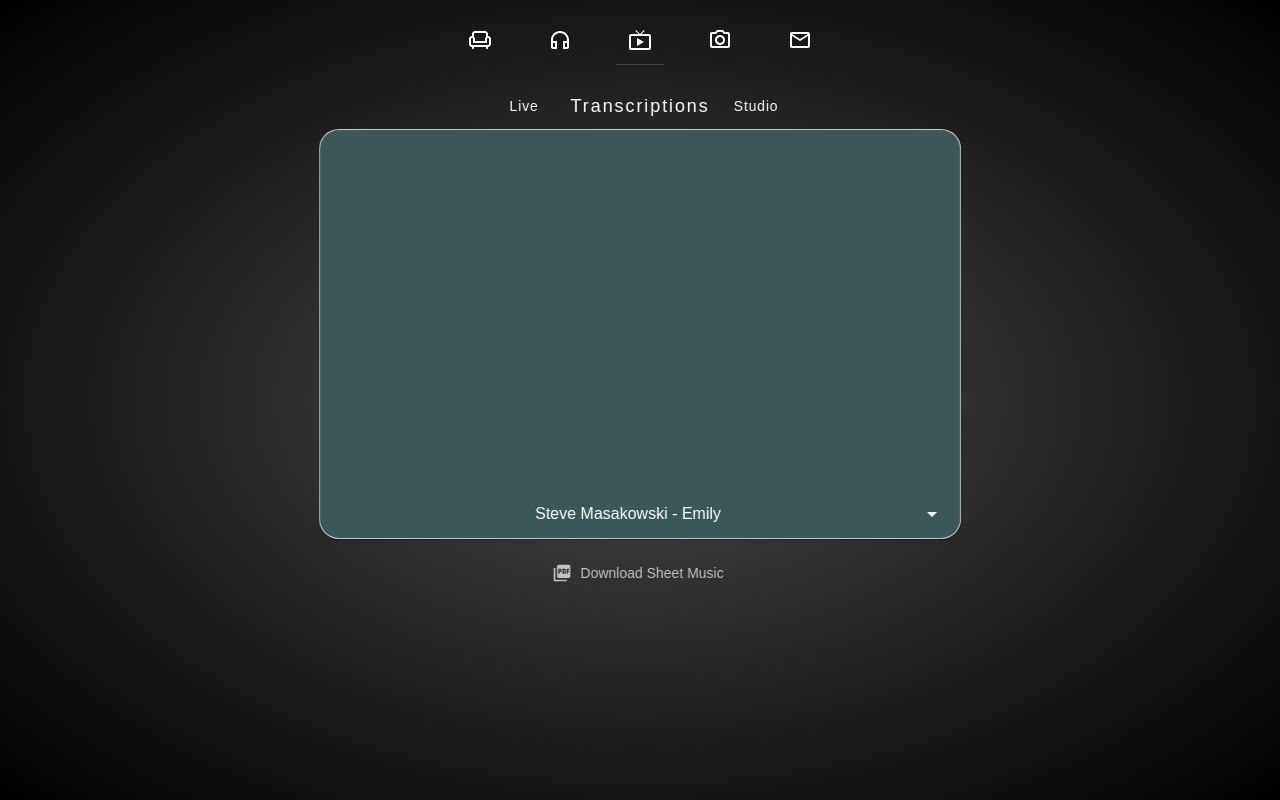
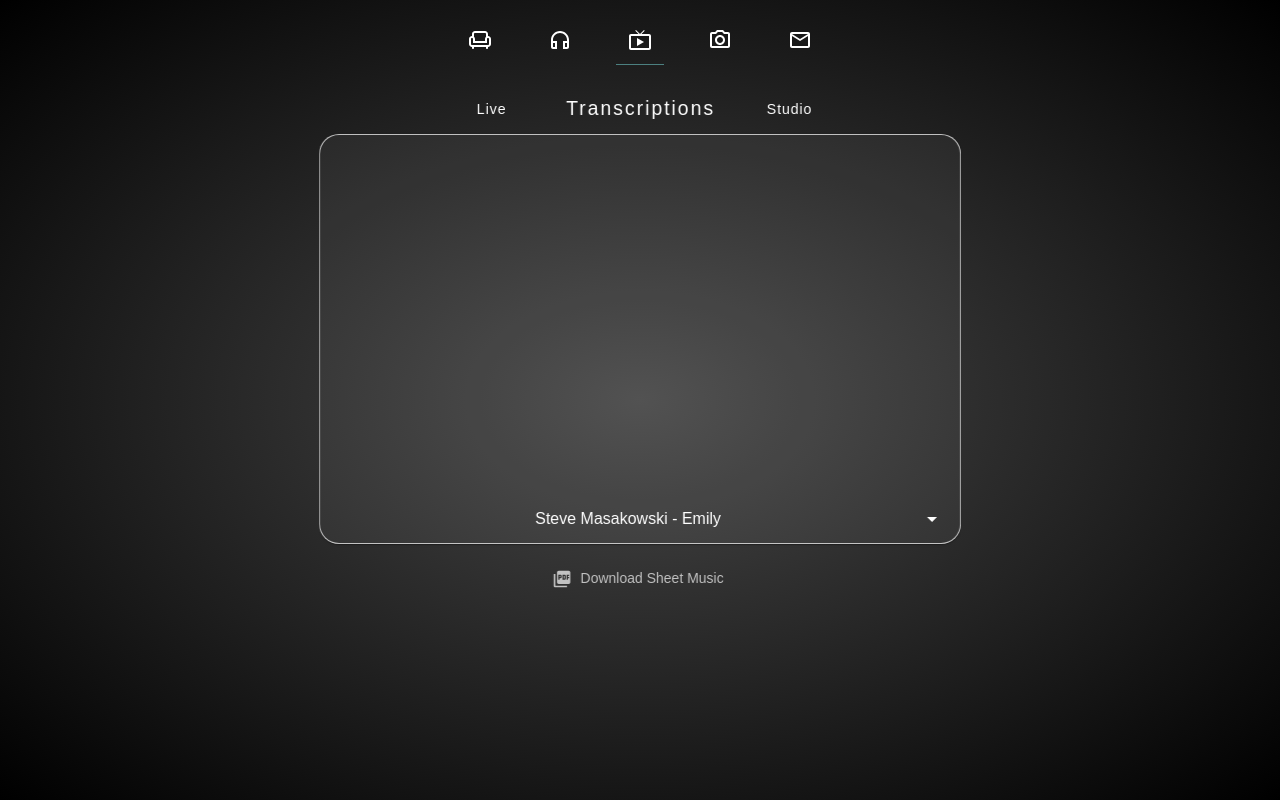
Before and after one commit to jameseaster/music-website, a React (Vite) app: page / in a window 1280 px wide. Both pictures are taken after a click on the button 640 px from the left and 39 px from the top of the page. Built offline with nearby package versions, Linux system fonts and the light colour scheme.

Commit message:
Optimize ready state for video player.

```diff
--- a/src/components/VideoPlayer.tsx
+++ b/src/components/VideoPlayer.tsx
@@ -7,13 +7,15 @@ import ReactPlayer from "react-player/lazy";
 export interface VideoPlayerProps {
   sx?: SxProps;
   url: string;
+  ready: boolean;
+  handleReadyState: (ready: boolean) => void;
 }
 
 /**
  * Streams YouTube Videos with url
  */
 export default function VideoPlayer(props: VideoPlayerProps) {
-  const { sx, url } = props;
+  const { sx, url, ready, handleReadyState } = props;
 
   return (
     <Box
@@ -21,7 +23,9 @@ export default function VideoPlayer(props: VideoPlayerProps) {
         display: "flex",
         position: "relative",
         alignItems: "center",
+        opacity: ready ? 1 : 0,
         justifyContent: "center",
+        transition: "0.75s all ease",
         width: { xs: "346px", sm: "512px", md: "640px" },
         height: { xs: "180px", sm: "288px", md: "360px" },
         ...sx,
@@ -38,6 +42,7 @@ export default function VideoPlayer(props: VideoPlayerProps) {
           overflow: "hidden",
           position: "absolute",
         }}
+        onReady={() => handleReadyState(true)}
       />
     </Box>
   );
--- a/src/context/Providers/ColorMode.tsx
+++ b/src/context/Providers/ColorMode.tsx
@@ -66,7 +66,7 @@ const darkTheme = createTheme({
   palette: {
     mode: "dark",
     primary: {
-      main: "#2f4f4f",
+      main: "#4c8080",
     },
     secondary: {
       main: "#845EC2",
--- a/src/pages/Videos.tsx
+++ b/src/pages/Videos.tsx
@@ -16,8 +16,13 @@ import Select, { SelectChangeEvent } from "@mui/material/Select";
  * Videos Page
  */
 export default function Videos() {
+  const [ready, setReady] = useState(false);
   const [selectedVideoId, setSelectedVideoId] = useState("");
   const [selectedVideoType, setSelectedVideoType] = useState("Transcriptions");
+
+  const handleReadyState = (readyState: boolean) => {
+    setReady(readyState);
+  };
 
   const handleChange = (event: SelectChangeEvent) => {
     setSelectedVideoId(event.target.value as string);
@@ -62,17 +67,21 @@ export default function Videos() {
         >
           {Object.keys(allVideos).map((videoType) => (
             <Button
+              size="large"
               disableRipple
               variant="text"
               key={videoType}
               onClick={() => handleClick(videoType)}
               sx={{
-                mx: 1,
+                mx: videoType === "Transcriptions" ? 3 : 0,
                 mb: 0.5,
-                width: "100px",
                 textTransform: "none",
-                transition: "0.25s all ease-in",
-                transform: videoType === selectedVideoType ? "scale(1.3)" : "",
+                transition: "0.3s all ease-in",
+                width: { xs: "100px", sm: "125px" },
+                transform:
+                  videoType === selectedVideoType
+                    ? "scale(1.3)"
+                    : "scale(0.95)",
                 letterSpacing:
                   videoType === selectedVideoType ? "0.1em" : "0.06em",
                 color: (theme) =>
@@ -88,12 +97,18 @@ export default function Videos() {
         <Card
           sx={{
             borderRadius: "20px",
-            backgroundColor: (theme) => theme.palette.primary.main,
+            transition: "1s all ease",
+            backgroundColor: (theme) =>
+              ready ? theme.palette.primary.main : "transparent",
             border: (theme) => `0.5px solid ${theme.palette.text.secondary}`,
           }}
         >
           <CardContent sx={{ p: 0, "&:last-child": { pb: 0 } }}>
-            <VideoPlayer url={selectedVideo?.url || ""} />
+            <VideoPlayer
+              ready={ready}
+              url={selectedVideo?.url || ""}
+              handleReadyState={handleReadyState}
+            />
             <FormControl fullWidth sx={{ px: { xs: 0.5, sm: 2 }, my: 1 }}>
               <Select
                 disableUnderline
```
